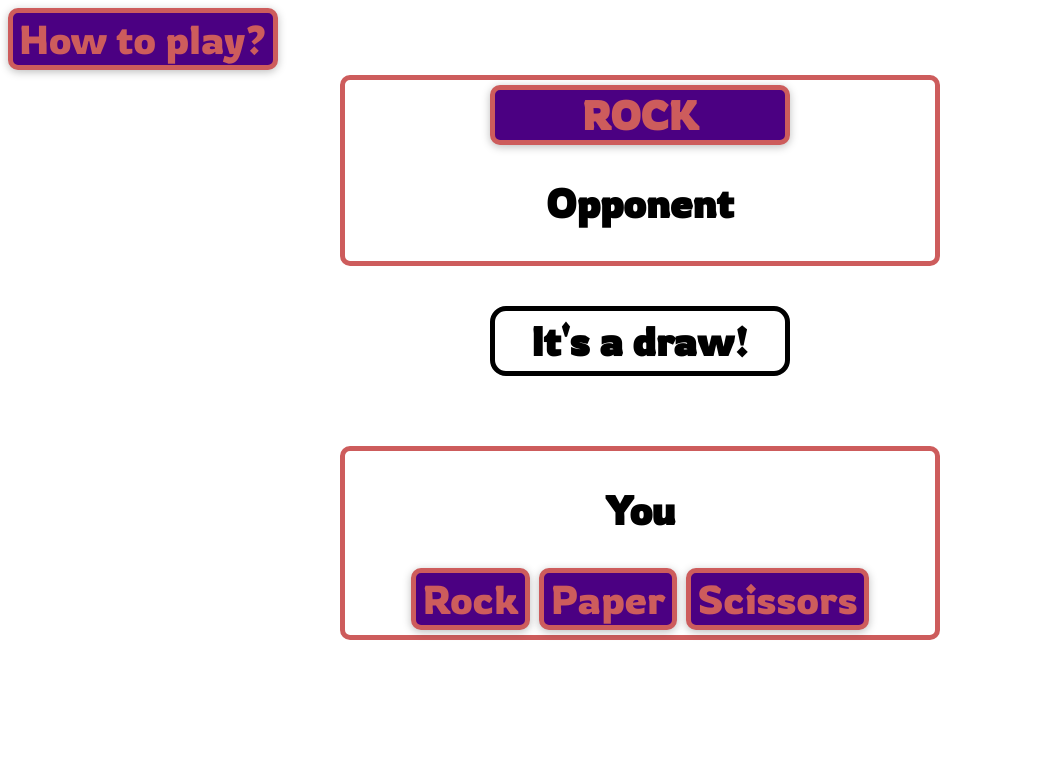
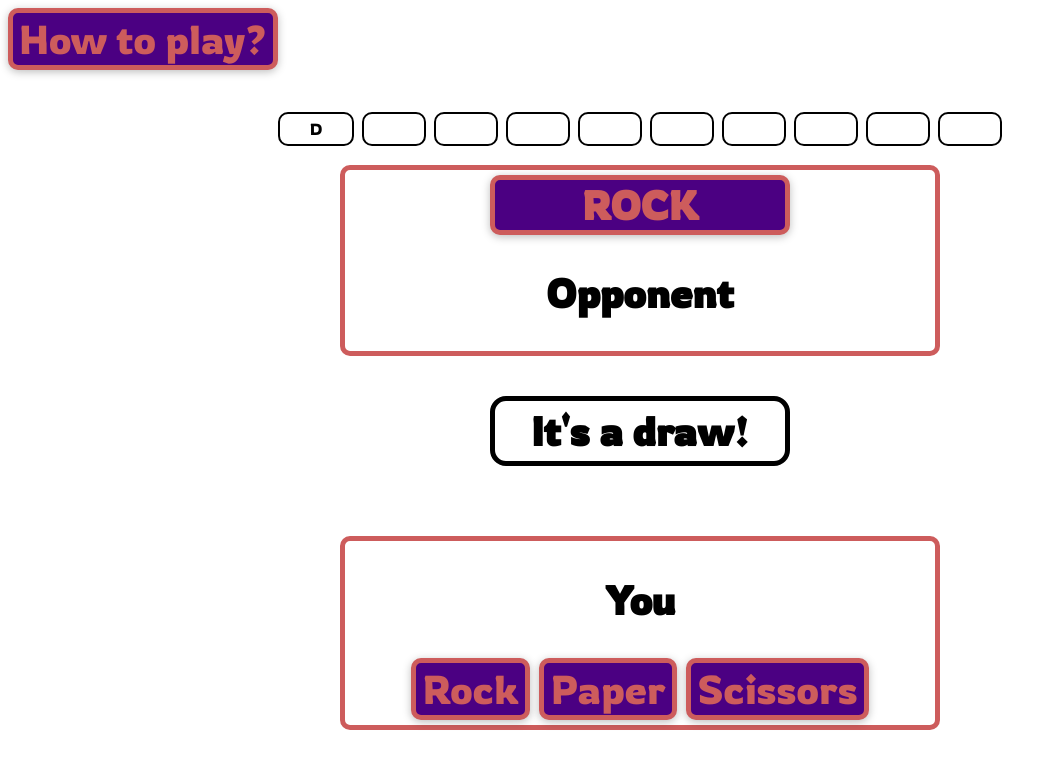
Before and after one commit to SaintUkrainian/rock-paper-scissors-project, a plain HTML site: page index.html in a window 1280 px wide. Both pictures are taken after a click on the button "Rock". Shown: the whole page, without its empty margins (0-1061 px from the left). Drawn offline with Linux system fonts and the light colour scheme.

Commit message:
added progress bar

```diff
--- a/app.js
+++ b/app.js
@@ -4,6 +4,7 @@ const paperBtn = document.getElementById("paper-btn");
 const scissorsBtn = document.getElementById("scissors-btn");
 const result = document.getElementById("result");
 const opponent = document.getElementById("opponent-text");
+const progressBar = document.querySelectorAll("li");
 
 const ROCK = "ROCK";
 const PAPER = "PAPER";
@@ -13,9 +14,31 @@ const choices = [ROCK, PAPER, SCISSORS];
 
 let userChoice;
 let opponentChoice;
+let counter = 0;
+let reset = false;
 
 function showInfo() {
     alert("It's not done yet!");
+}
+
+function isFinished(){
+    if(counter === 10){
+        counter = 0;
+        alert("Round has finished!");
+        result.textContent = "Play again!";
+        result.className = "";
+        reset = true;
+    }
+}
+
+function isReset(){
+    if(reset){
+        for (let index = 0; index < progressBar.length; index++) {
+            progressBar[index].textContent = "";
+            progressBar[index].className = "";
+        }
+        reset = false;
+    }
 }
 
 function getResult() {
@@ -26,18 +49,32 @@ function getResult() {
         (userChoice == SCISSORS && opponentChoice == PAPER) ||
         (userChoice == PAPER && opponentChoice == ROCK)
     ) {
+        isReset();
+        const index = counter++;
         opponent.textContent = opponentChoice;
         result.className = "result-win";
         result.textContent = "You've won!";
+        progressBar[index].className = "result-win";
+        progressBar[index].textContent = "W";
+        isFinished();
     } else if (userChoice == opponentChoice) {
+        isReset();
+        const index = counter++;
         opponent.textContent = opponentChoice;
         result.className = "result-draw";
         result.textContent = "It's a draw!";
+        progressBar[index].className = "result-draw";
+        progressBar[index].textContent = "D";
+        isFinished();
     } else {
+        isReset();
+        const index = counter++;
         opponent.textContent = opponentChoice;
         result.className = "result-loss";
         result.textContent = "You've lost.";
-
+        progressBar[index].className = "result-loss";
+        progressBar[index].textContent = "L";
+        isFinished();
     }
 }
 
--- a/index.html
+++ b/index.html
@@ -15,6 +15,11 @@
     <body>
         <button id="start-game-btn">How to play?</button>
         <div class="game-container">
+            <div class="progress-bar-container">
+                <ul id="progress-bar">
+                    <li></li><li></li><li></li><li></li><li></li><li></li><li></li><li></li><li></li><li></li>
+                </ul>
+            </div class="progress-bar">
             <div class="opponent-container">
                     <h2 id="opponent-text">?</h2>
                 <h2>Opponent</h2>
--- a/style.css
+++ b/style.css
@@ -103,3 +103,23 @@ button:hover{
     background-color: white;
     border: 5px solid black;
 }
+
+
+#progress-bar{
+    list-style: none;
+    margin: auto;
+    padding: 0;
+}
+
+#progress-bar li{
+    font-size: 16px;
+    display: inline;
+    border: 2px solid black;
+    padding: 5px 30px;
+    border-radius: 10px;
+    margin: 4px;
+}
+
+.progress-bar-container{
+    margin: 20px 20px;
+}
```
